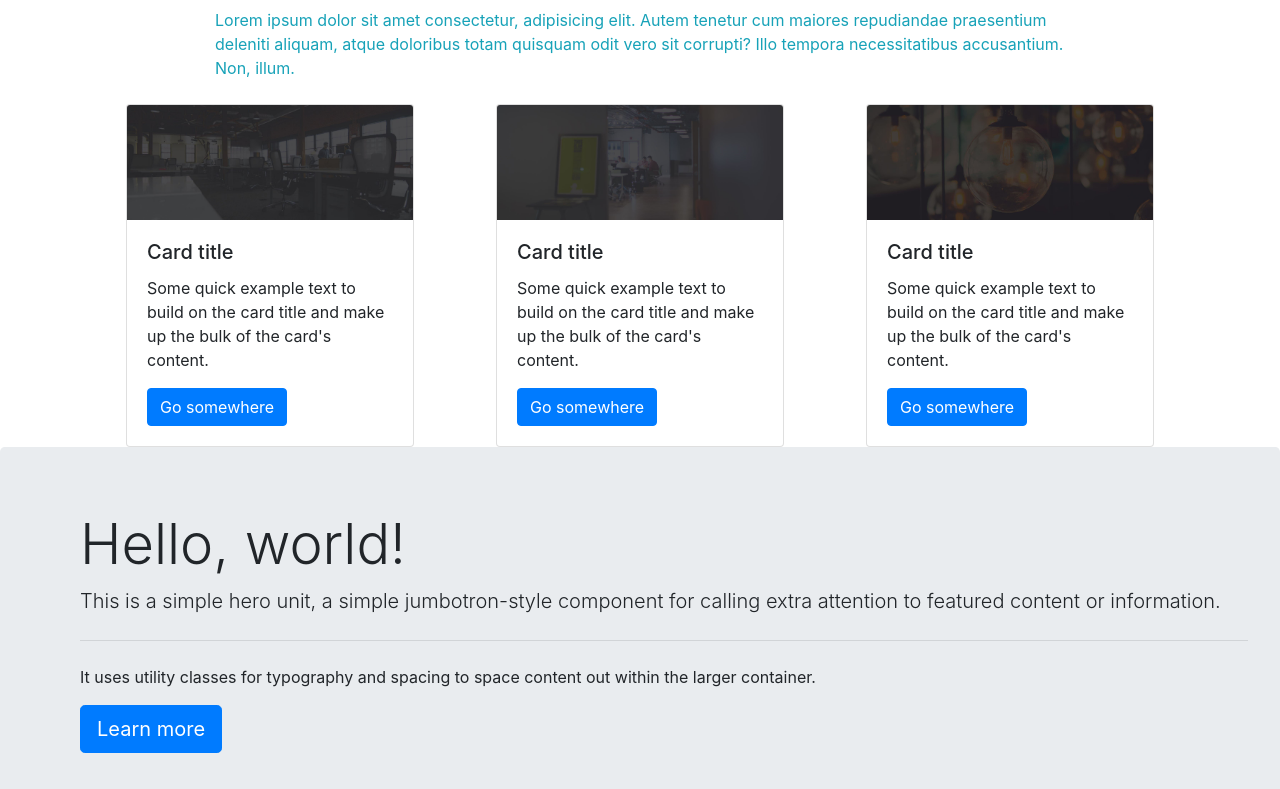
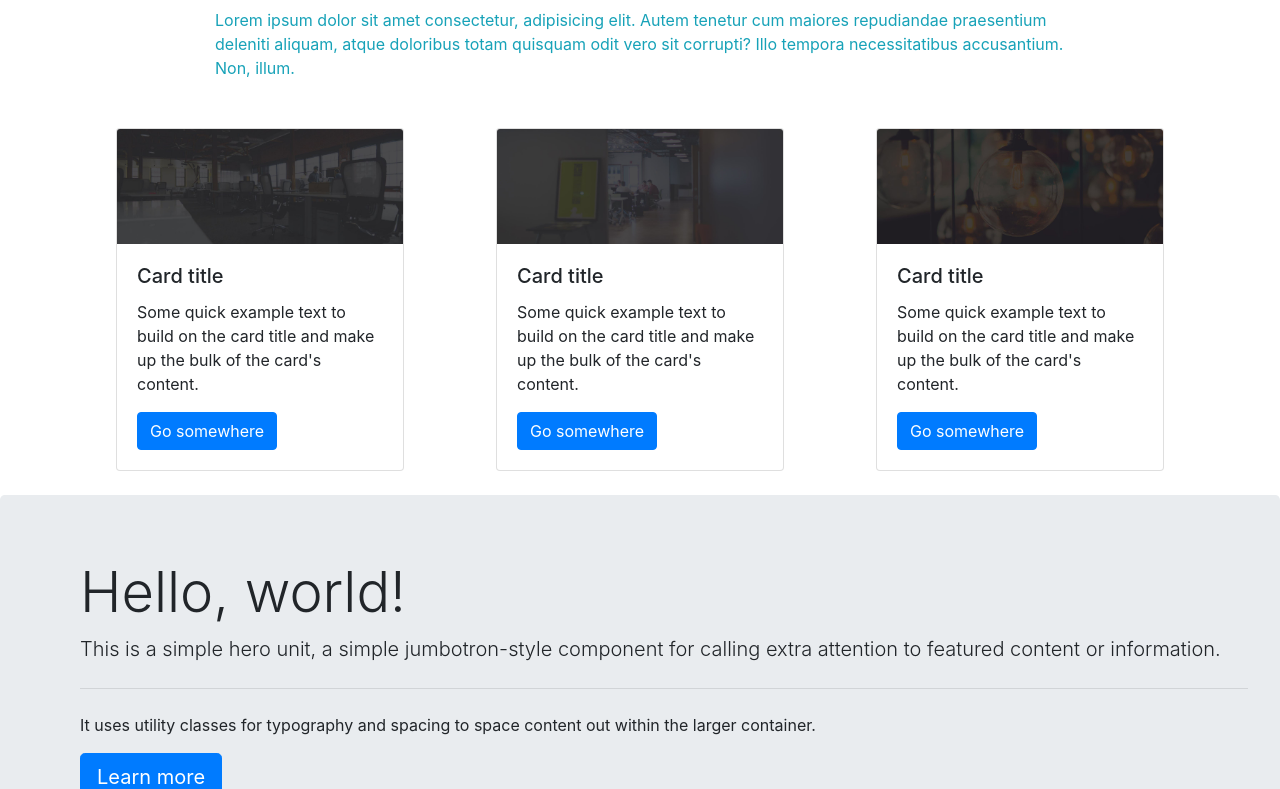
Before and after one commit to Moisesgrimaldo2004/Practica-2, a plain HTML site: page index.html in a window 1280 px wide. Shown: the part 735-1524 px from the top of the page. Drawn offline with nearby package versions, Linux system fonts and the light colour scheme.

Commit message:
Add files via upload

```diff
--- a/index.html
+++ b/index.html
@@ -89,8 +89,9 @@
       </div>
 
       <div class="container">
-  <div class="row mx-auto">
-    <div class="card mx-auto" style="width: 18rem;">
+        <div class="row">
+          <div class="col-lg-4 col-md-6 my-4 justify-content-center col-sm-12 d-flex">
+            <div class="card" style="width: 18rem;">
               <img class="card-img-top" src="1.jpg" alt="Card image cap">
               <div class="card-body">
                 <h5 class="card-title">Card title</h5>
@@ -98,7 +99,9 @@
                 <a href="#" class="btn btn-primary">Go somewhere</a>
               </div>
             </div>
-    <div class="card mx-auto" style="width: 18rem;">
+          </div>
+          <div class="col-lg-4 col-md-6 my-4 justify-content-center col-sm-12 d-flex">
+            <div class="card" style="width: 18rem;">
               <img class="card-img-top" src="2.jpg" alt="Card image cap">
               <div class="card-body">
                 <h5 class="card-title">Card title</h5>
@@ -106,7 +109,10 @@
                 <a href="#" class="btn btn-primary">Go somewhere</a>
               </div>
             </div>
-    <div class="card mx-auto" style="width: 18rem;">
+          </div>
+          <div class="w-100 d-md-none"></div>
+          <div class="col-lg-4 col-md-6 my-4 justify-content-center col-sm-12 d-flex">
+            <div class="card" style="width: 18rem;">
               <img class="card-img-top" src="3.jpg" alt="Card image cap">
               <div class="card-body">
                 <h5 class="card-title">Card title</h5>
@@ -116,6 +122,8 @@
             </div>
           </div>
         </div>
+      </div>
+
 
  <!-- JUMBOTRON -->
  <div class="jumbotron">
@@ -135,7 +143,7 @@
 <!-- COLLAPSIBLE ITEMS -->
 <div class="container mt-5">
   <div class="row">
-    <div class="col-md-6">
+    <div class="col-md-6 my-4">
       <div id="accordion">
         <div class="card">
           <div class="card-header bg-info" id="headingOne">
@@ -202,5 +210,9 @@
 <footer class="bg-dark text-white mx-auto" style="text-align: center;">
   Lorem ipsum dolor, sit amet consectetur adipisicing elit. Velit tenetur ipsa, veniam accusantium saepe voluptates corporis obcaecati eveniet ipsam debitis, distinctio autem possimus iusto. Cupiditate porro veniam iste eligendi expedita?
 </footer>
+
+<script src="https://cdn.jsdelivr.net/npm/jquery@3.5.1/dist/jquery.slim.min.js" integrity="sha384-DfXdz2htPH0lsSSs5nCTpuj/zy4C+OGpamoFVy38MVBnE+IbbVYUew+OrCXaRkfj" crossorigin="anonymous"></script>
+<script src="https://cdn.jsdelivr.net/npm/bootstrap@4.6.2/dist/js/bootstrap.bundle.min.js" integrity="sha384-Fy6S3B9q64WdZWQUiU+q4/2Lc9npb8tCaSX9FK7E8HnRr0Jz8D6OP9dO5Vg3Q9ct" crossorigin="anonymous"></script>
+
   </body>
 </html>
```
Lines whose indentation alone changed are shown as unchanged.
